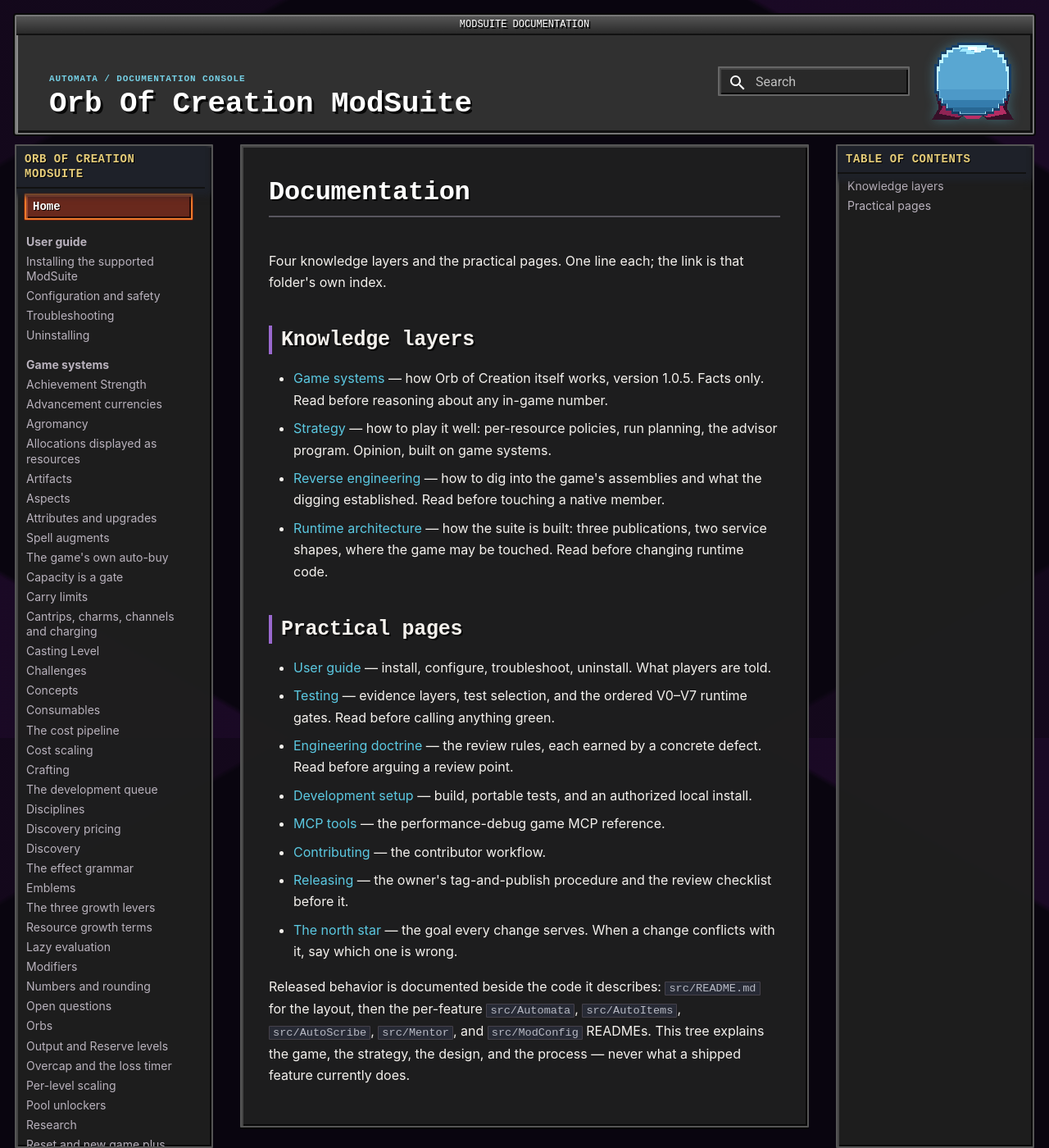
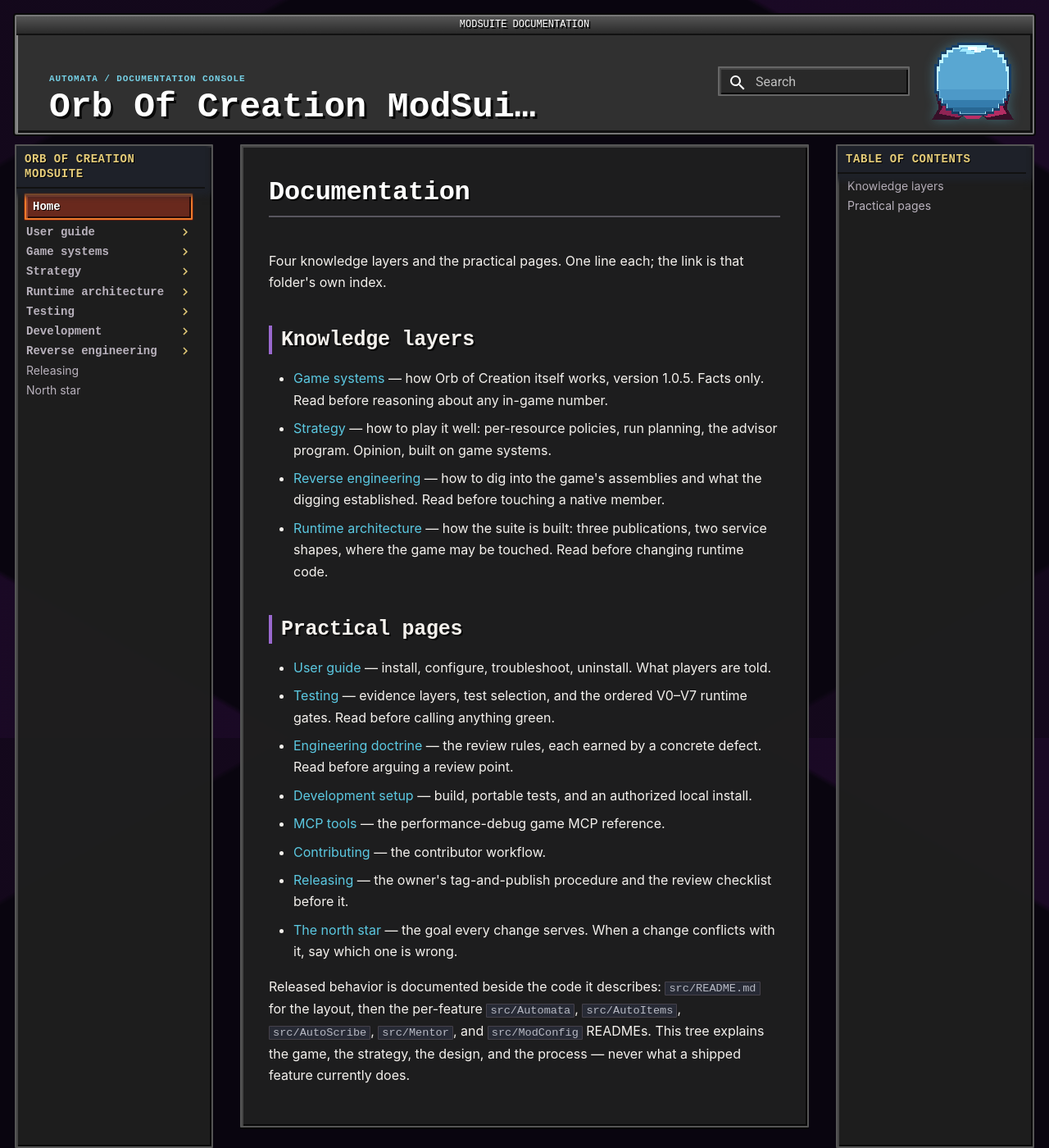
Before and after one commit to Vojow/OrbOfCreation-ModSuite, an MkDocs documentation site: the page built from docs/README.md, in a window 1280 px wide and 1400 px high. Shown: the whole window at 82% size. Built offline with MkDocs 1.6.1 and Material for MkDocs 9.7.7, drawn with Linux system fonts in a browser that asks for light colours; comment, search, counter and statistics services are not loaded.

Commit message:
docs: tighten responsive navigation

```diff
--- a/docs/assets/orb-theme.css
+++ b/docs/assets/orb-theme.css
@@ -132,7 +132,7 @@ body::before {
   height: auto;
   margin: 0;
   color: #fff;
-  font-size: clamp(1.2rem, 2.8vw, 1.8rem);
+  font-size: clamp(1.5rem, 3.4vw, 2.15rem);
   line-height: 1.08;
   text-shadow: 3px 3px #080808;
 }
@@ -246,6 +246,27 @@ body::before {
 
 .md-nav__list {
   padding: 0 7px 10px;
+}
+
+.md-nav .md-nav {
+  margin-left: 7px;
+  padding-left: 7px;
+  border-left: 2px solid #4b3a52;
+}
+
+.md-nav .md-nav .md-nav__list {
+  padding-right: 3px;
+  padding-bottom: 5px;
+  padding-left: 3px;
+}
+
+.md-nav__item--nested > .md-nav__link {
+  font-family: var(--orb-mono);
+  font-weight: 700;
+}
+
+.md-nav__item--nested > .md-nav__link .md-nav__icon::after {
+  color: var(--gold);
 }
 
 .md-nav__link {
@@ -420,8 +441,13 @@ body::before {
   }
 
   .md-header__title {
+    display: block;
+    flex: 1 1 auto;
+    width: auto;
+    height: 32px;
     margin-left: 0;
-    font-size: 1rem;
+    overflow: visible;
+    font-size: 1.4rem;
   }
 
   .md-header__title::before {
@@ -429,6 +455,8 @@ body::before {
   }
 
   .md-header__button.md-logo {
+    display: block;
+    flex: 0 0 52px;
     order: 5;
     width: 52px;
     height: 48px;
@@ -437,7 +465,11 @@ body::before {
 
   .md-sidebar {
     top: 0;
-    height: auto;
+    height: 100%;
+  }
+
+  .md-search {
+    width: auto;
   }
 
   .md-sidebar__scrollwrap {
@@ -449,6 +481,22 @@ body::before {
   .md-nav--primary .md-nav__title[for="__drawer"] {
     color: #fff;
     background: linear-gradient(#555, #292929);
+  }
+
+  .md-nav__source {
+    border-top: 2px solid #555;
+    border-bottom: 2px solid #111;
+    background: #202020;
+    box-shadow: inset 2px 2px #383838, inset -2px -2px #090909;
+  }
+
+  .md-source {
+    color: var(--muted);
+  }
+
+  .md-source:hover,
+  .md-source:focus {
+    color: var(--collect);
   }
 }
 
@@ -462,6 +510,15 @@ body::before {
     padding-left: 0;
   }
 
+  .md-header__title {
+    height: 24px;
+    font-size: 1rem;
+  }
+
+  .md-header__button.md-logo {
+    display: none;
+  }
+
   .md-content__inner {
     border-right: 0;
     border-left: 0;
--- a/mkdocs.yml
+++ b/mkdocs.yml
@@ -15,7 +15,6 @@ theme:
     scheme: slate
   features:
     - navigation.indexes
-    - navigation.sections
     - search.highlight
     - search.suggest
 
```
